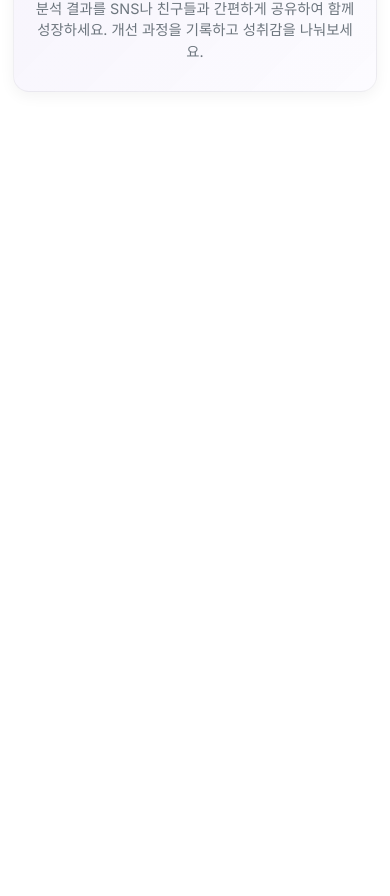
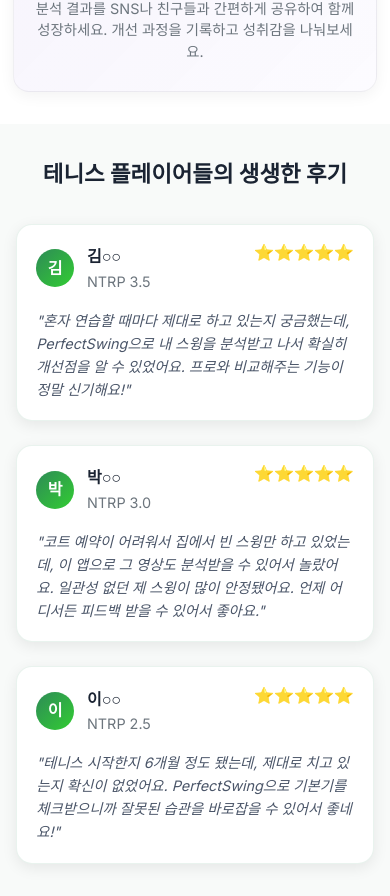
Before and after one commit to LetsDudeis/PerfectSwing_landing_en, a Next.js app: page / in a window 390 px wide. Shown: the part 1760-2656 px from the top of the page. Before the commit the page ends 1884 px from the top, so only its background shows below. Built offline with nearby package versions, Linux system fonts and the light colour scheme.

Commit message:
Feat : 페이크 리뷰 제작

```diff
--- a/pages/index.js
+++ b/pages/index.js
@@ -213,6 +213,72 @@
             </div>
           </div>
         </section>
+
+        {/* Reviews Section */}
+        <section className={styles.reviewsSection}>
+          <div className={styles.reviewsContainer}>
+            <h2 className={styles.reviewsTitle}>
+              테니스 플레이어들의 생생한 후기
+            </h2>
+
+            <div className={styles.reviewsGrid}>
+              <div className={styles.reviewCard}>
+                <div className={styles.reviewHeader}>
+                  <div className={styles.reviewerInfo}>
+                    <div className={styles.reviewerAvatar}>김</div>
+                    <div className={styles.reviewerDetails}>
+                      <h4 className={styles.reviewerName}>김○○</h4>
+                      <p className={styles.reviewerLevel}>NTRP 3.5</p>
+                    </div>
+                  </div>
+                  <div className={styles.reviewStars}>⭐⭐⭐⭐⭐</div>
+                </div>
+                <p className={styles.reviewText}>
+                  "혼자 연습할 때마다 제대로 하고 있는지 궁금했는데,
+                  PerfectSwing으로 내 스윙을 분석받고 나서 확실히 개선점을 알 수
+                  있었어요. 프로와 비교해주는 기능이 정말 신기해요!"
+                </p>
+              </div>
+
+              <div className={styles.reviewCard}>
+                <div className={styles.reviewHeader}>
+                  <div className={styles.reviewerInfo}>
+                    <div className={styles.reviewerAvatar}>박</div>
+                    <div className={styles.reviewerDetails}>
+                      <h4 className={styles.reviewerName}>박○○</h4>
+                      <p className={styles.reviewerLevel}>NTRP 3.0</p>
+                    </div>
+                  </div>
+                  <div className={styles.reviewStars}>⭐⭐⭐⭐⭐</div>
+                </div>
+                <p className={styles.reviewText}>
+                  "코트 예약이 어려워서 집에서 빈 스윙만 하고 있었는데, 이
+                  앱으로 그 영상도 분석받을 수 있어서 놀랐어요. 일관성 없던 제
+                  스윙이 많이 안정됐어요. 언제 어디서든 피드백 받을 수 있어서
+                  좋아요."
+                </p>
+              </div>
+
+              <div className={styles.reviewCard}>
+                <div className={styles.reviewHeader}>
+                  <div className={styles.reviewerInfo}>
+                    <div className={styles.reviewerAvatar}>이</div>
+                    <div className={styles.reviewerDetails}>
+                      <h4 className={styles.reviewerName}>이○○</h4>
+                      <p className={styles.reviewerLevel}>NTRP 2.5</p>
+                    </div>
+                  </div>
+                  <div className={styles.reviewStars}>⭐⭐⭐⭐⭐</div>
+                </div>
+                <p className={styles.reviewText}>
+                  "테니스 시작한지 6개월 정도 됐는데, 제대로 치고 있는지 확신이
+                  없었어요. PerfectSwing으로 기본기를 체크받으니까 잘못된 습관을
+                  바로잡을 수 있어서 좋네요!"
+                </p>
+              </div>
+            </div>
+          </div>
+        </section>
       </div>
     </>
   );
--- a/styles/Home.module.css
+++ b/styles/Home.module.css
@@ -581,3 +581,167 @@
     margin-bottom: 0.8rem;
   }
 }
+
+/* Reviews Section */
+.reviewsSection {
+  background: #f8faf9;
+  padding: 4rem 0;
+}
+
+.reviewsContainer {
+  max-width: 1200px;
+  margin: 0 auto;
+  padding: 0 1rem;
+}
+
+.reviewsTitle {
+  font-size: 2rem;
+  font-weight: 700;
+  color: #1a2332;
+  text-align: center;
+  margin-bottom: 3rem;
+}
+
+.reviewsGrid {
+  display: grid;
+  grid-template-columns: repeat(3, 1fr);
+  gap: 2rem;
+}
+
+.reviewCard {
+  background: #ffffff;
+  padding: 2rem;
+  border-radius: 16px;
+  box-shadow: 0 4px 15px rgba(0, 0, 0, 0.08);
+  border: 1px solid rgba(46, 139, 87, 0.1);
+  transition: all 0.3s ease;
+}
+
+.reviewCard:hover {
+  transform: translateY(-5px);
+  box-shadow: 0 8px 25px rgba(0, 0, 0, 0.12);
+}
+
+.reviewHeader {
+  display: flex;
+  justify-content: space-between;
+  align-items: flex-start;
+  margin-bottom: 1rem;
+}
+
+.reviewerInfo {
+  display: flex;
+  gap: 0.8rem;
+  align-items: center;
+}
+
+.reviewerAvatar {
+  width: 48px;
+  height: 48px;
+  border-radius: 50%;
+  background: linear-gradient(135deg, #2e8b57, #32cd32);
+  color: white;
+  display: flex;
+  align-items: center;
+  justify-content: center;
+  font-weight: 600;
+  font-size: 1.2rem;
+}
+
+.reviewerDetails {
+  display: flex;
+  flex-direction: column;
+}
+
+.reviewerName {
+  font-size: 1.1rem;
+  font-weight: 600;
+  color: #1a2332;
+  margin: 0;
+}
+
+.reviewerLevel {
+  font-size: 0.9rem;
+  color: #6c757d;
+  margin: 0;
+}
+
+.reviewStars {
+  font-size: 1rem;
+  line-height: 1;
+}
+
+.reviewText {
+  font-size: 1rem;
+  line-height: 1.6;
+  color: #4a5568;
+  margin: 0;
+  font-style: italic;
+}
+
+/* Responsive Design for Reviews */
+@media (max-width: 1024px) {
+  .reviewsGrid {
+    grid-template-columns: 1fr;
+    gap: 1.5rem;
+    max-width: 600px;
+    margin: 0 auto;
+  }
+
+  .reviewsTitle {
+    font-size: 1.8rem;
+  }
+}
+
+@media (max-width: 768px) {
+  .reviewsSection {
+    padding: 3rem 0;
+  }
+
+  .reviewsTitle {
+    font-size: 1.6rem;
+    margin-bottom: 2rem;
+  }
+
+  .reviewCard {
+    padding: 1.5rem;
+  }
+
+  .reviewerAvatar {
+    width: 42px;
+    height: 42px;
+    font-size: 1.1rem;
+  }
+
+  .reviewerName {
+    font-size: 1rem;
+  }
+
+  .reviewText {
+    font-size: 0.95rem;
+  }
+}
+
+@media (max-width: 480px) {
+  .reviewsSection {
+    padding: 2rem 0;
+  }
+
+  .reviewsTitle {
+    font-size: 1.4rem;
+  }
+
+  .reviewCard {
+    padding: 1.2rem;
+  }
+
+  .reviewerAvatar {
+    width: 38px;
+    height: 38px;
+    font-size: 1rem;
+  }
+
+  .reviewText {
+    font-size: 0.9rem;
+  }
+}
```
